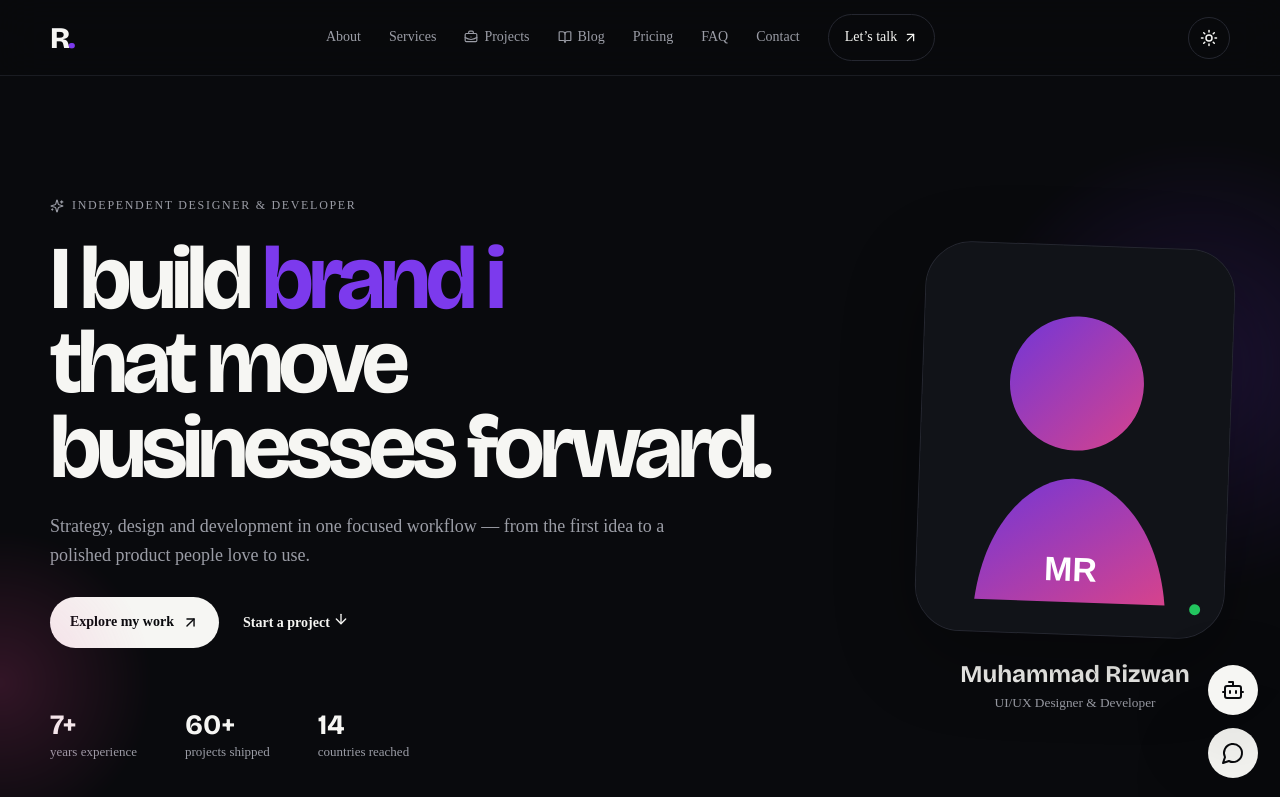
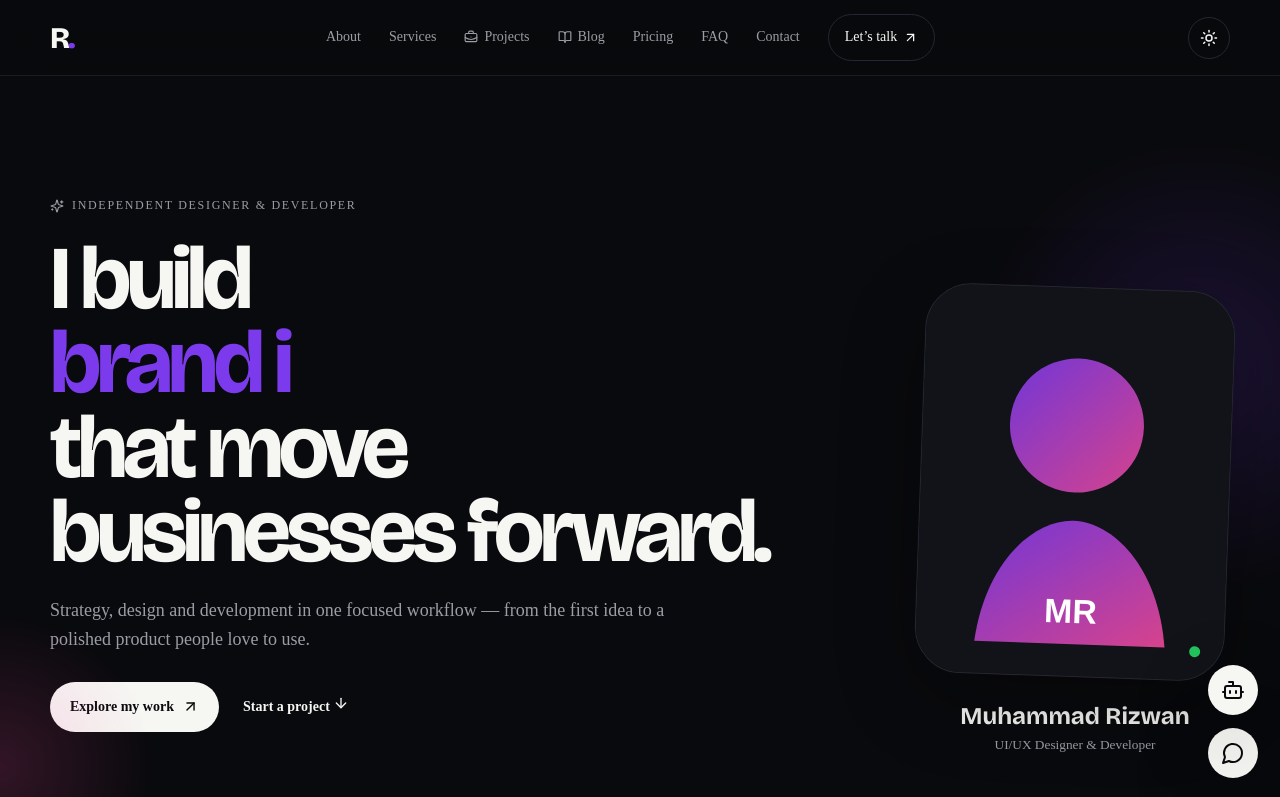
Before and after one commit to rizwanzafar7894-pixel/portfolio, a React (Vite) app: page / in a window 1280 px wide. Shown: the top 797 px of the page. Built offline with nearby package versions, Linux system fonts and the light colour scheme; no server answers; the database is empty.

Commit message:
Style hero typewriter caret

```diff
--- a/src/styles/fixes.css
+++ b/src/styles/fixes.css
@@ -1 +1,5 @@
-.gallery-edit-row{display:flex;gap:8px;align-items:center;margin-top:10px}.gallery-edit-row input{flex:1}.gallery-edit-row button{width:40px;height:40px;border:1px solid var(--line);border-radius:10px;display:grid;place-items:center}.admin-panel .muted{color:var(--muted)}@media(max-width:700px){.admin-sidebar nav{max-height:48vh;overflow:auto}.admin-main{min-width:0}.editor-grid{grid-template-columns:1fr!important}.gallery-edit-row{align-items:stretch}.gallery-edit-row input{min-width:0}.admin-header{gap:15px;flex-wrap:wrap}.admin-header .admin-primary{width:auto}.admin-table-wrap{overflow-x:auto}}
+.gallery-edit-row{display:flex;gap:8px;align-items:center;margin-top:10px}.gallery-edit-row input{flex:1}.gallery-edit-row button{width:40px;height:40px;border:1px solid var(--line);border-radius:10px;display:grid;place-items:center}.admin-panel .muted{color:var(--muted)}
+.typewriter-word{display:inline-block;min-width:11.5ch;white-space:nowrap;vertical-align:baseline}.typewriter-caret{display:inline-block;width:.075em;height:.82em;margin-left:.08em;background:currentColor;vertical-align:-.04em;animation:typewriter-blink .78s steps(1,end) infinite}@keyframes typewriter-blink{0%,48%{opacity:1}49%,100%{opacity:0}}
+@media(max-width:700px){.admin-sidebar nav{max-height:48vh;overflow:auto}.admin-main{min-width:0}.editor-grid{grid-template-columns:1fr!important}.gallery-edit-row{align-items:stretch}.gallery-edit-row input{min-width:0}.admin-header{gap:15px;flex-wrap:wrap}.admin-header .admin-primary{width:auto}.admin-table-wrap{overflow-x:auto}}
+@media(max-width:600px){.typewriter-word{min-width:0;display:inline}.typewriter-caret{height:.78em}}
+@media(prefers-reduced-motion:reduce){.typewriter-caret{animation:none;opacity:1}}
```
